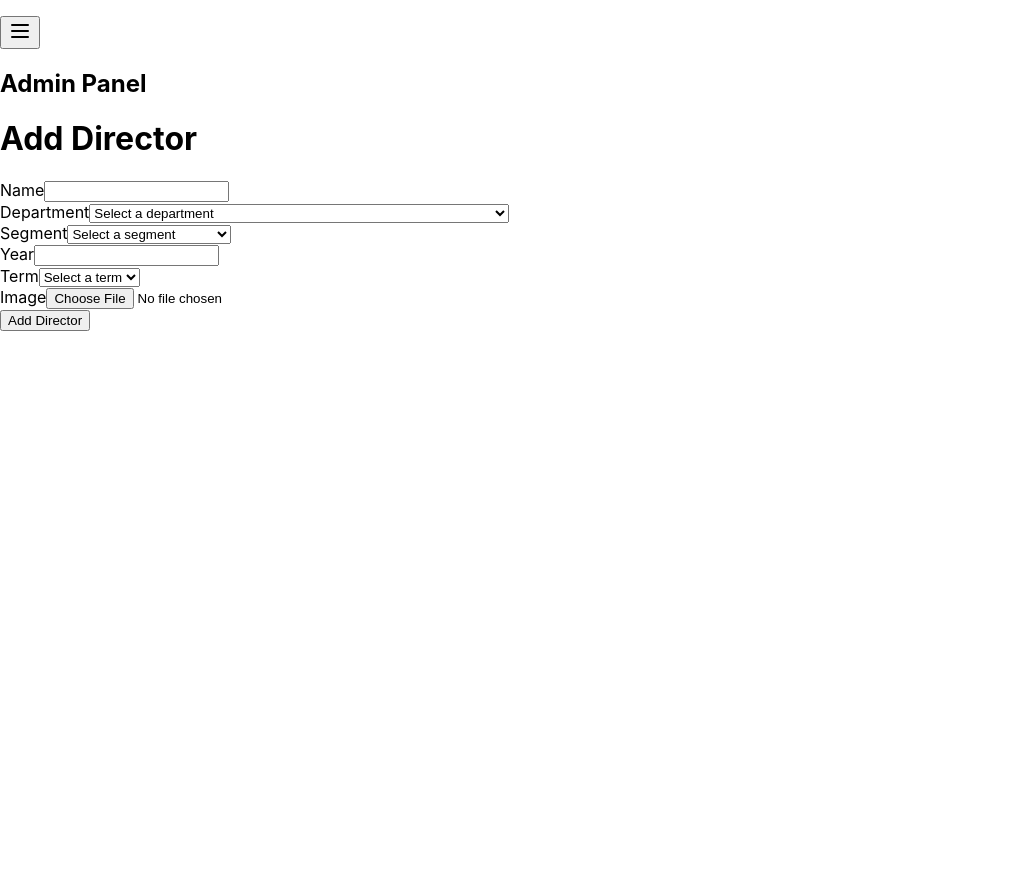
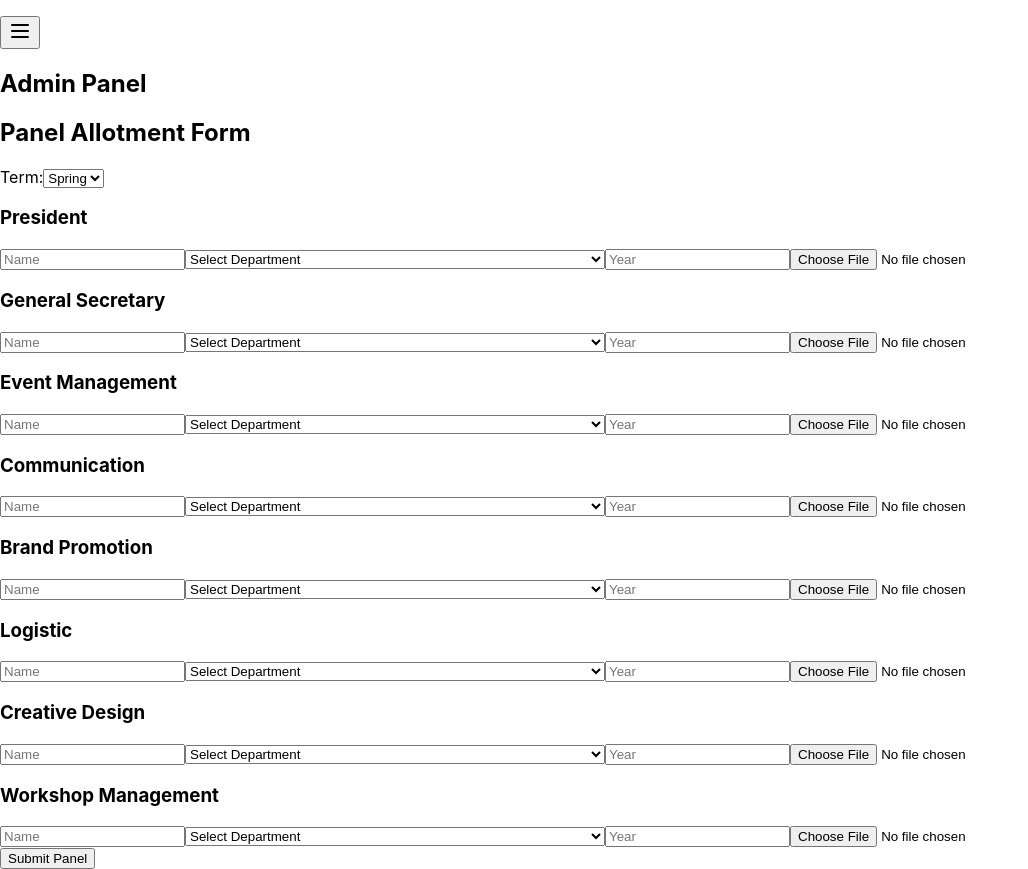
Before and after one commit to Humayra-Akter/mist-career-club-admin, a React (Create React App) app: page /dashboard/addDirector in a window 1280 px wide. Shown: the part 5317-6186 px from the top of the page, without its empty margins (0-1028 px from the left). Before the commit the page ends 5648 px from the top, so only its background shows below. Built offline with nearby package versions, Linux system fonts and the light colour scheme.

Commit message:
panel added

```diff
--- a/src/App.js
+++ b/src/App.js
@@ -8,6 +8,7 @@ import EventCreate from "./Dashboard/EventCreate";
 import EventList from "./Dashboard/EventList";
 import AddDirector from "./Dashboard/AddDirector";
 import DirectorList from "./Dashboard/DirectorList";
+import AddPanel from "./Dashboard/AddPanel";
 
 function App() {
   return (
@@ -20,7 +21,7 @@ function App() {
 
           <Route path="eventCreate" element={<EventCreate />} />
           <Route path="eventList" element={<EventList />} />
-          <Route path="addDirector" element={<AddDirector />} />
+          <Route path="addDirector" element={<AddPanel />} />
 
           <Route path="directorList" element={<DirectorList />} />
         </Route>
--- /dev/null
+++ b/src/Dashboard/AddPanel.js
@@ -0,0 +1,119 @@
+import { useState } from "react";
+
+const departments = [
+  "Architecture (AE)",
+  "Aeronautical Engineering (AE)",
+  "Biomedical Engineering (BME)",
+  "Civil Engineering (CE)",
+  "Computer Science & Engineering (CSE)",
+  "Electrical, Electronic and Communication Engineering (EECE)",
+  "Environmental, Water Resources and Coastal Engineering (EWCE)",
+  "Industrial and Production Engineering (IPE)",
+  "Mechanical Engineering (ME)",
+  "Naval Architecture and Marine Engineering (NAME)",
+  "Nuclear Science & Engineering (NSE)",
+  "Petroleum & Mining Engineering (PME)",
+];
+
+const segments = [
+  "President",
+  "General Secretary",
+  "Event Management",
+  "Communication",
+  "Brand Promotion",
+  "Logistic",
+  "Creative Design",
+  "Workshop Management",
+];
+
+export default function AddPanel() {
+  const [term, setTerm] = useState("Spring");
+  const [isSubmitted, setIsSubmitted] = useState(false);
+  const [panel, setPanel] = useState(
+    Array(8).fill({
+      name: "",
+      department: "",
+      segment: "",
+      year: "",
+      image: null,
+    })
+  );
+
+  const handleChange = (index, field, value) => {
+    const updatedPanel = [...panel];
+    updatedPanel[index][field] = value;
+    setPanel(updatedPanel);
+  };
+
+  const handleSubmit = (e) => {
+    e.preventDefault();
+    setIsSubmitted(true);
+  };
+
+  return (
+    <div className="max-w-4xl mx-auto p-6 bg-white shadow-md rounded-lg">
+      <h2 className="text-2xl font-bold mb-4">Panel Allotment Form</h2>
+      <label className="block mb-2 font-medium">Term:</label>
+      <select
+        className=" bg-white w-full p-2 border rounded-md"
+        value={term}
+        onChange={(e) => setTerm(e.target.value)}
+        disabled={isSubmitted}
+      >
+        <option value="Spring">Spring</option>
+        <option value="Fall">Fall</option>
+      </select>
+
+      <form onSubmit={handleSubmit} className="mt-4">
+        {segments.map((segment, index) => (
+          <div key={index} className="border p-4 rounded-lg mb-4">
+            <h3 className="font-semibold mb-2">{segment}</h3>
+            <input
+              type="text"
+              placeholder="Name"
+              className=" bg-white w-full p-2 border rounded-md mb-2"
+              onChange={(e) => handleChange(index, "name", e.target.value)}
+              disabled={isSubmitted}
+            />
+            <select
+              className=" bg-white w-full p-2 border rounded-md mb-2"
+              onChange={(e) =>
+                handleChange(index, "department", e.target.value)
+              }
+              disabled={isSubmitted}
+            >
+              <option value="">Select Department</option>
+              {departments.map((dept, i) => (
+                <option key={i} value={dept}>
+                  {dept}
+                </option>
+              ))}
+            </select>
+            <input
+              type="number"
+              placeholder="Year"
+              className=" bg-white w-full p-2 border rounded-md mb-2"
+              onChange={(e) => handleChange(index, "year", e.target.value)}
+              disabled={isSubmitted}
+            />
+            <input
+              type="file"
+              className=" bg-white w-full p-2 border rounded-md"
+              onChange={(e) => handleChange(index, "image", e.target.files[0])}
+              disabled={isSubmitted}
+            />
+          </div>
+        ))}
+        <button
+          type="submit"
+          className={`w-full p-3 rounded-md text-white font-bold mt-4 ${
+            isSubmitted ? "bg-gray-500" : "bg-blue-600 hover:bg-blue-700"
+          }`}
+          disabled={isSubmitted}
+        >
+          {isSubmitted ? "Panel Locked" : "Submit Panel"}
+        </button>
+      </form>
+    </div>
+  );
+}
```
